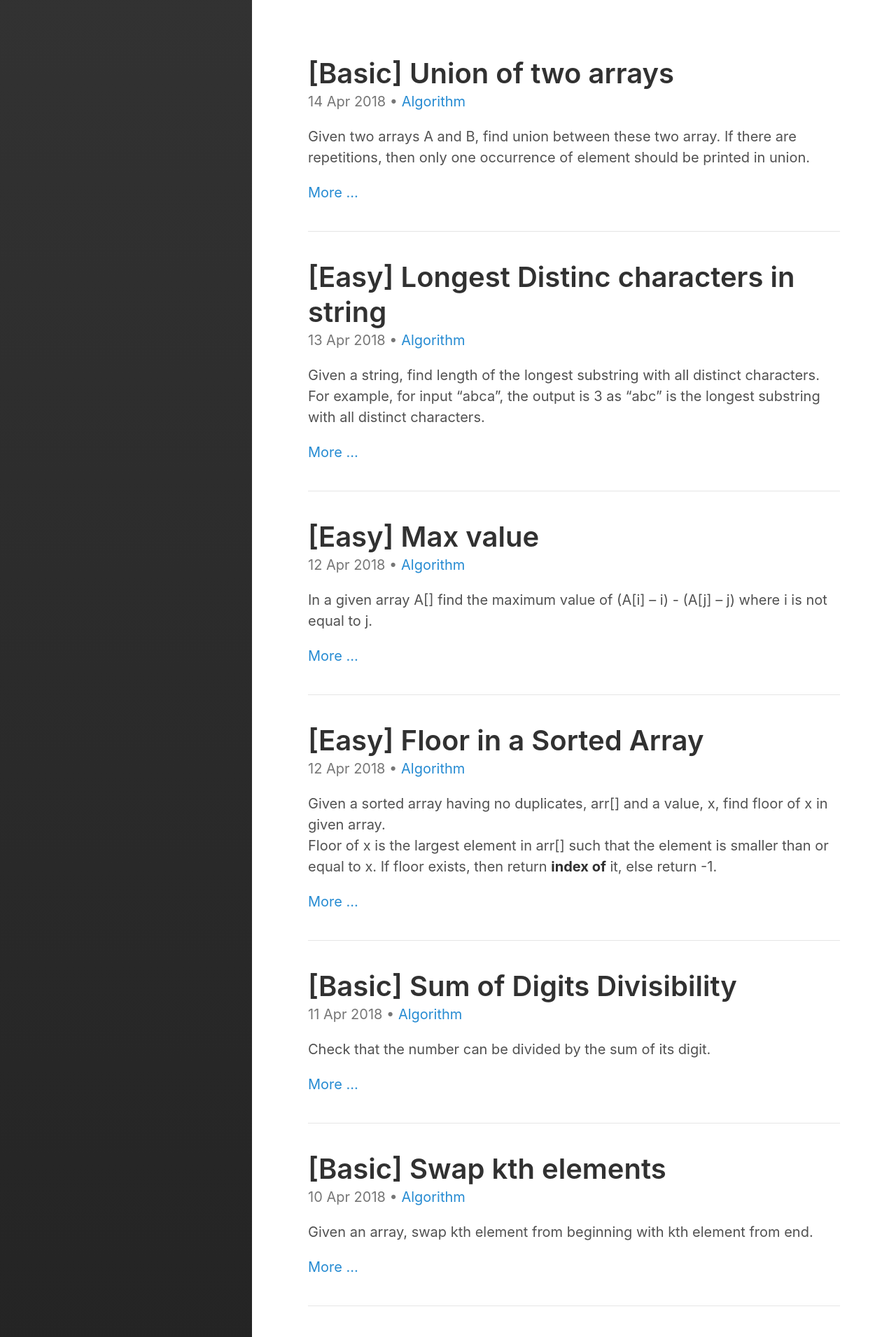
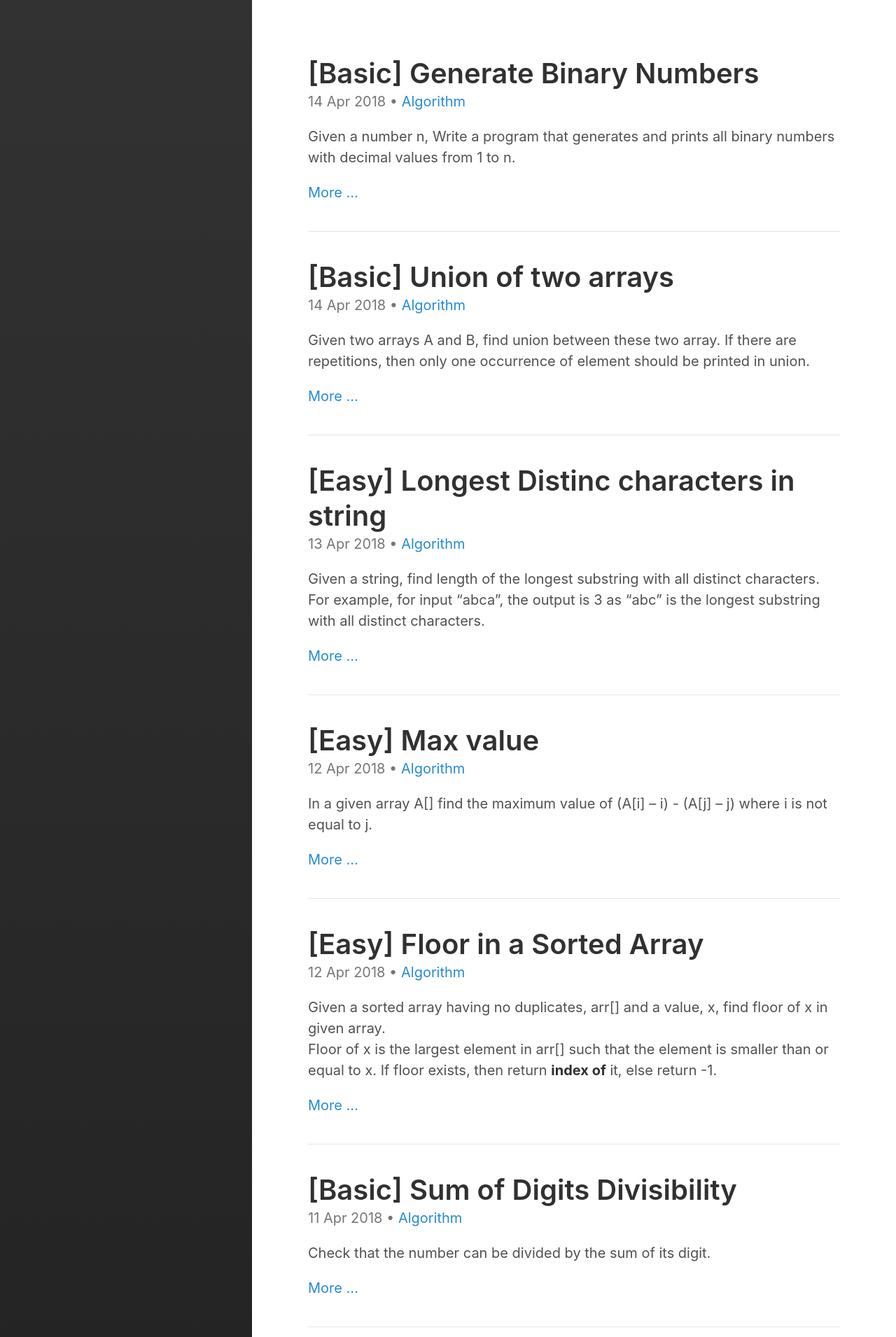
Before and after one commit to Chrisaor/chrisaor.github.com, a Jekyll site: the page built from index.html, in a window 1280 px wide. Shown: the top 1910 px of the page at 70% size. Built offline with Jekyll 4.4.1, drawn with Linux system fonts in a browser that asks for light colours; the list of posts is cut into pages by our own code; some of the changed text lies outside the part shown.

Commit message:
algorithm update

````diff
--- /dev/null
+++ b/_posts/Algorithm/2018-04-14-Algorithm_GenerateBinaryNumbers.md
@@ -0,0 +1,46 @@
+---
+layout: post
+title:  "[Basic] Generate Binary Numbers"
+date:   2018-04-14 12:00:00 +0900
+categories: Algorithm
+---
+
+Given a number n, Write a program that generates and prints all binary numbers with decimal values from 1 to n.
+
+**Input:**
+
+The first line of input contains an integer T denoting the number of test cases.
+The first line of each test case is N.
+
+**Output:**
+
+Print all binary numbers with decimal values from 1 to n in a single line.
+
+**Constraints:**
+
+1 ≤ T ≤ 100
+1 ≤ N ≤ 500
+
+**Example:**
+
+**Input**
+2
+2
+5
+
+**Output**
+1 10
+1 10 11 100 101
+
+```python
+def bin_nums(n):
+    temp = list()
+    for i in range(1, n+1):
+        temp.append(bin(i)[2:])
+    return ' '.join(temp)
+
+t = int(input())
+for i in range(t):
+    n = int(input())
+    print(bin_nums(n))
+```
````
Also changed, not shown: _posts/Algorithm/2018-04-14-Algorithm_UnionTwoArrays.md (line endings or trailing spaces).
